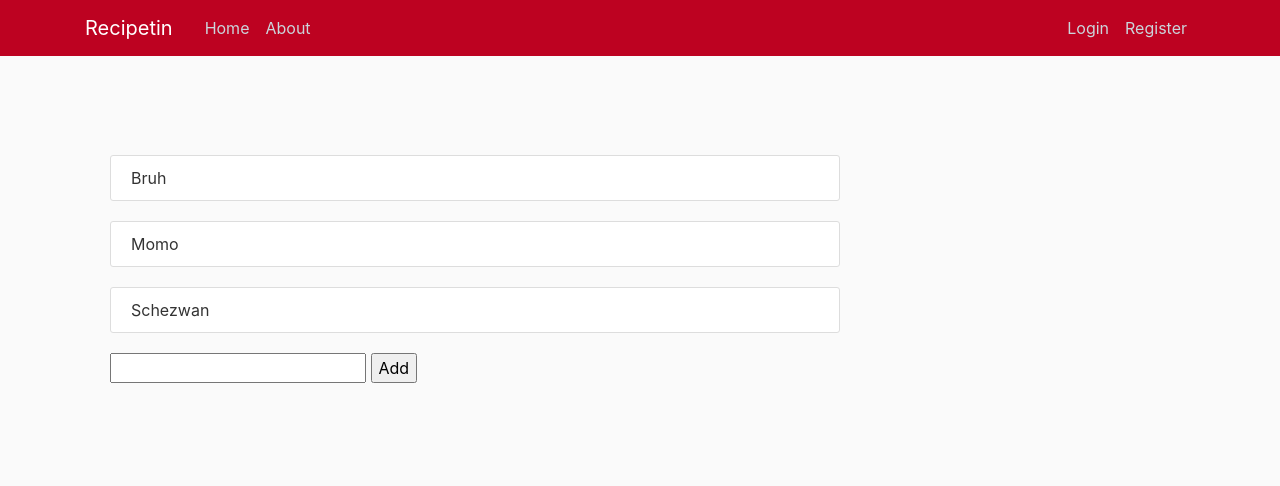
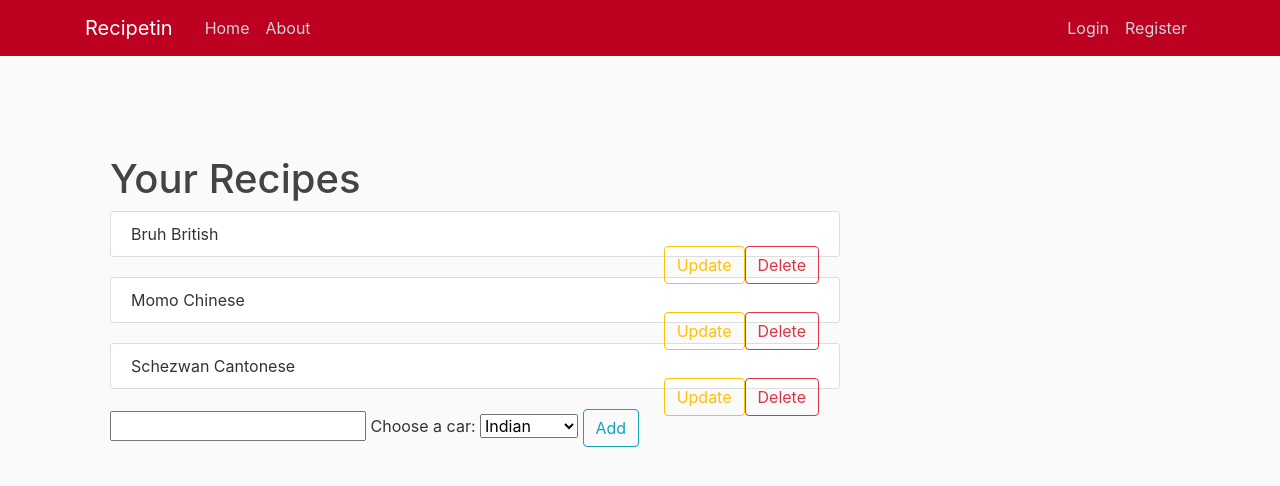
Before and after one commit to vaarunx/CookingApp, a Django app: page /recipe/ in a window 1280 px wide. Shown: the top 486 px of the page. Run offline with Django 3.2, Linux system fonts and the light colour scheme; data comes from the database, SQL or seed files in the repository; both versions use the stored data as it was before the commit; some libraries are stand-ins or nearby versions.

Commit message:
SOmething

```diff
--- a/CookingApp/RecipetinProject/recipe/models.py
+++ b/CookingApp/RecipetinProject/recipe/models.py
@@ -4,12 +4,20 @@ from django.db.models.deletion import CASCADE
 from django.utils import timezone
 
 
+cuisineChoices = (
+    ("Indian" , "Indian"),
+    ("Chinese" , "Chinese"),
+    ("Italian" , "Italian"),
+    ("American" , "American"),
+    ("Other" , "Other")
+)
+
 # Create your models here.
 class Recipe(models.Model):
     name = models.CharField(max_length=100)
     cuisine = models.CharField(max_length=100)
     datePosted = models.DateTimeField(default=timezone.now)
-    author = models.ForeignKey(User , on_delete= models.CASCADE)
+    #author = models.ForeignKey(User , on_delete= models.CASCADE)
 
 
     def __str__(self):
--- a/CookingApp/RecipetinProject/recipe/templates/recipe/recipePage.html
+++ b/CookingApp/RecipetinProject/recipe/templates/recipe/recipePage.html
@@ -2,14 +2,47 @@
 {% load crispy_forms_tags %}
 
 {% block content %}
+<div class = "media">
+    <div class = "media-body">
+        <h2 class="account-heading">Your Recipes</h2>
         {% for recipe in all_recipes %}
-    <div class = "content-section"> {{recipe.name}}</div>
+            <div class = "content-section">
+                {{recipe.name}}
+                {{recipe.cuisine}}
+                <form action = "/recipe/deleteRecipe/{{recipe.id}}/" method="POST">
+                    {% csrf_token %}
+                    <input type = "submit" value = "Delete" class="btn btn-outline-danger float-right" >
+                </form>
+                <form action = "/recipe/updateRecipe/{{recipe.id}}/" method="POST">
+                    {% csrf_token %}
+                <input type = "submit" value = "Update" class ="btn btn-outline-warning float-right" data-toggle ="modal" data-target = "#RecipeModal">
+
+                </form>
+
+            </div>
             {% endfor %}
 
             <form action = "/recipe/addRecipe/" method="POST">
                 {% csrf_token %}
                 <input type = "text" name = "DishName">
-        <input type = "submit" value = "Add">
+                <label for="cuisine">Choose a car:</label>
+
+                <select name="Cuisine" id="cuisine">
+                <option value="Indian">Indian</option>
+                <option value="saab">Chinese</option>
+                <option value="mercedes">Mercedes</option>
+                <option value="audi">Audi</option>
+            </select>
+                <input type = "submit" class ="btn btn-outline-info" value = "Add">
             </form>
+    </div>
+</div>
+
+<div class = "modal fade" id = "RecipeModal" role = "dialog">
+    grejhkfdjfd
+    <div class="modal-footer">
+        <button type="button" class="btn btn-default" data-dismiss="modal">Close</button>
+      </div>
+</div>
 
 {% endblock content %}
--- a/CookingApp/RecipetinProject/recipe/urls.py
+++ b/CookingApp/RecipetinProject/recipe/urls.py
@@ -3,5 +3,6 @@ from . import views
 
 urlpatterns = [
     path('', views.recipes , name = "recipe-home"),
-    path('addRecipe/' , views.addRecipe ,name = "addRecipe")
+    path('addRecipe/' , views.addRecipe ,name = "addRecipe"),
+    path("deleteRecipe/<int:recipe_id>/" , views.deleteRecipe , name = "deleteRecipe")
 ]
--- a/CookingApp/RecipetinProject/recipe/views.py
+++ b/CookingApp/RecipetinProject/recipe/views.py
@@ -19,7 +19,16 @@ def recipes(request):
 @login_required
 def addRecipe(request):
     if request.method == 'POST':
-        new_item = Recipe(name = request.POST['DishName'] , author = User.get_username(self))
+        new_item = Recipe(name = request.POST['DishName'] , cuisine = request.POST['Cuisine'])
         new_item.save()
 
-    return HttpResponseRedirect('/addRecipe/')
+    return HttpResponseRedirect('/recipe/')
+
+@login_required
+def deleteRecipe(request , recipe_id):
+    if request.method == "POST":
+        print(recipe_id)
+        deleteItem = Recipe.objects.get(id = recipe_id)
+        deleteItem.delete()
+
+    return HttpResponseRedirect('/recipe/')
--- a/CookingApp/RecipetinProject/users/templates/users/profile.html
+++ b/CookingApp/RecipetinProject/users/templates/users/profile.html
@@ -15,8 +15,8 @@
             <legend class = "border-bottom mb-4">
                 Profile
             </legend>
-            {{form}}
-            {{form | crispy}}
+            {{u_form | crispy}}
+            {{p_form | crispy}}
         </fieldset>
         <div class = "form-group">
             <button class="btn btn-outline-info" type = "submit">Update</button>
```
Also changed, not shown: CookingApp/RecipetinProject/db.sqlite3, CookingApp/RecipetinProject/recipe/migrations/0004_remove_recipe_author.py (added), CookingApp/RecipetinProject/users/forms.py (line endings or trailing spaces). Lines whose indentation alone changed are shown as unchanged.
